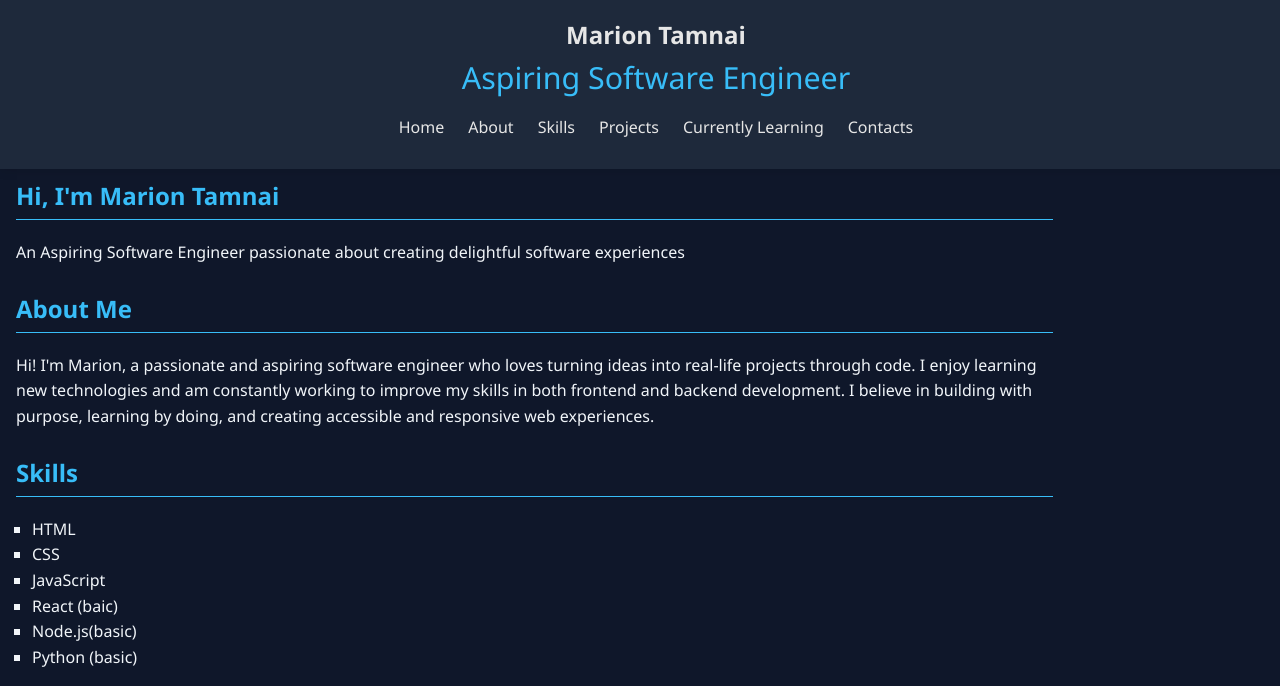
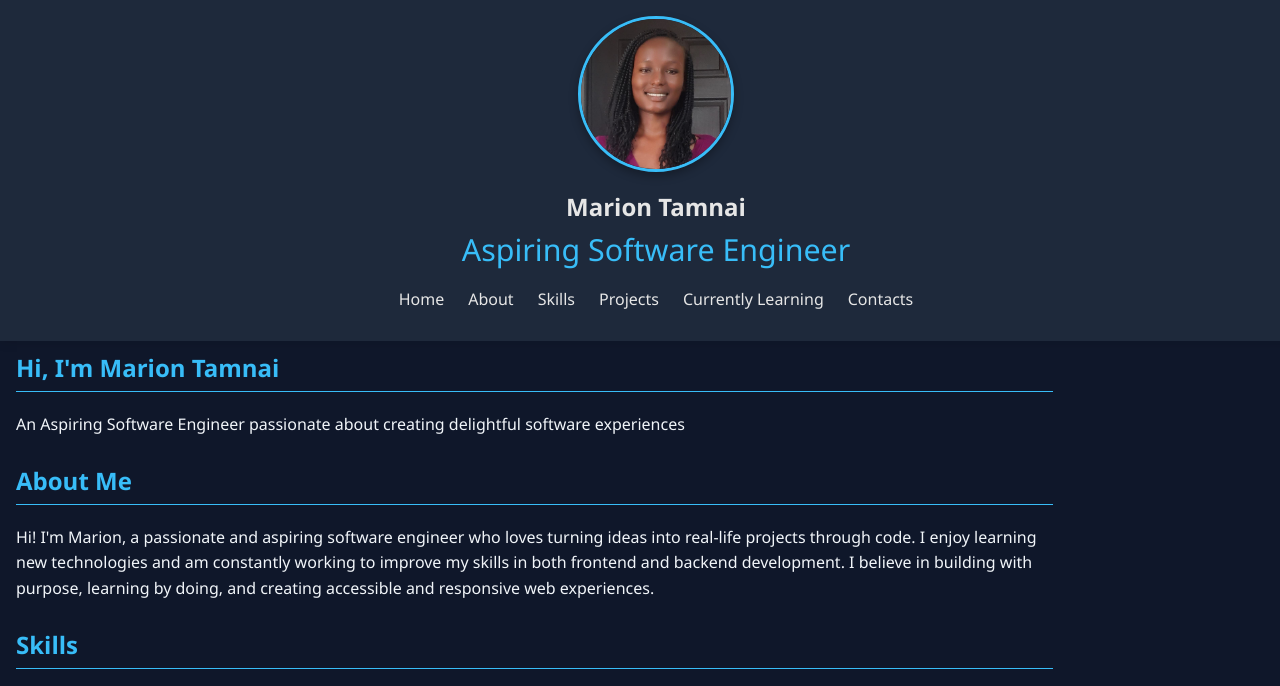
Before and after one commit to mariontamnai/her-portfolio, a plain HTML site: page index.html in a window 1280 px wide. Shown: the top 686 px of the page. Drawn offline with Linux system fonts and the light colour scheme.

Commit message:
added new lines

```diff
--- a/index.html
+++ b/index.html
@@ -17,6 +17,7 @@
 
 <body>
  <header>
+    <img src="profile.jpeg" alt="Marion Tamnai" class="profile-pic">
     <h1>Marion Tamnai</h1>
     <p>Aspiring Software Engineer</p>
     <nav class="space-x-6">
--- a/styles.css
+++ b/styles.css
@@ -30,6 +30,19 @@
     box-shadow: 0 2px 10px rgba(0, 0, 0, 0.1);
     text-align: center;
     width: 100%;
+  }
+
+  .profile-pic {
+    width: 150px;
+    height: 150px;
+    object-fit: cover;
+    border-radius: 50%;
+    border: 3px solid var(--accent);
+    margin-bottom: 1rem;
+    box-shadow: 0 4px 10px rgba(0, 0, 0, 0.3);
+    display: block;
+    margin-left: auto;
+    margin-right: auto;
   }
   header h1 {
     margin: 0 auto;
```
